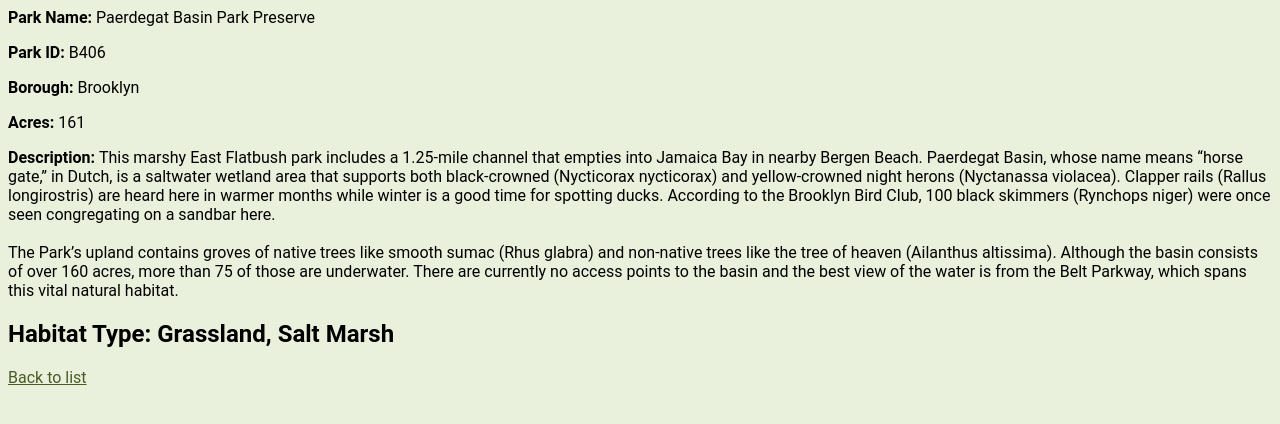
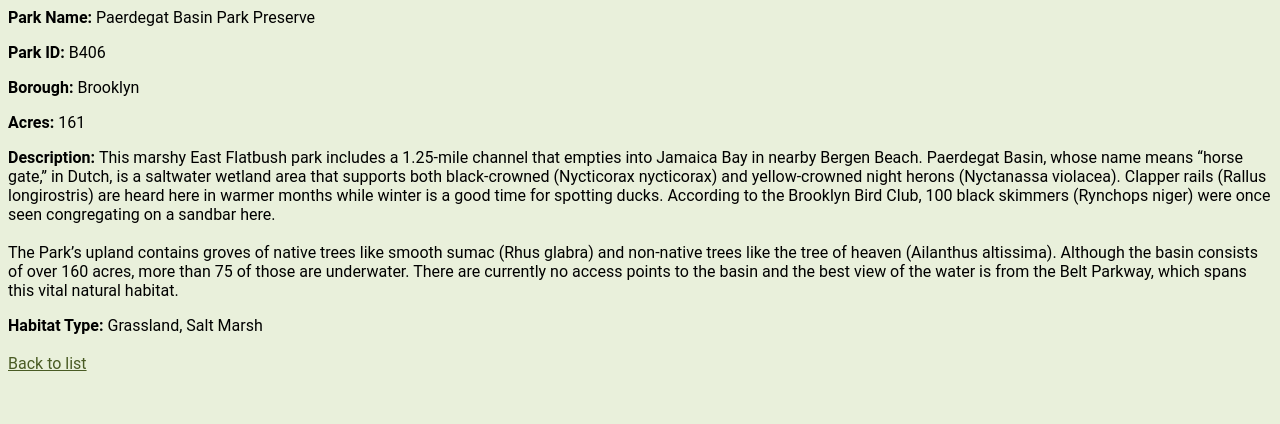
Before and after one commit to annabellamelvin/annabellamelvin.github.io, a Jekyll site: the page Nature_Preserves/parks/B406_161.html, which Jekyll copies as it is, in a window 1280 px wide. Shown: the top 424 px of the page. Built offline with Jekyll 4.4.1, drawn with Linux system fonts in a browser that asks for light colours.

```diff
--- a/Nature_Preserves/parks/B406_161.html
+++ b/Nature_Preserves/parks/B406_161.html
@@ -26,6 +26,6 @@
          no access points to the basin and the best view of the water is from the Belt Parkway,
          which spans this vital natural habitat.
       </p>
-      <h2><b>Habitat Type: </b>Grassland, Salt Marsh
+      <p><b>Habitat Type: </b>Grassland, Salt Marsh<br/><br/>
       </h2><a href="https://annabellamelvin.github.io/Nature_Preserves/Parks.html">Back to list</a></body>
 </html>
```
